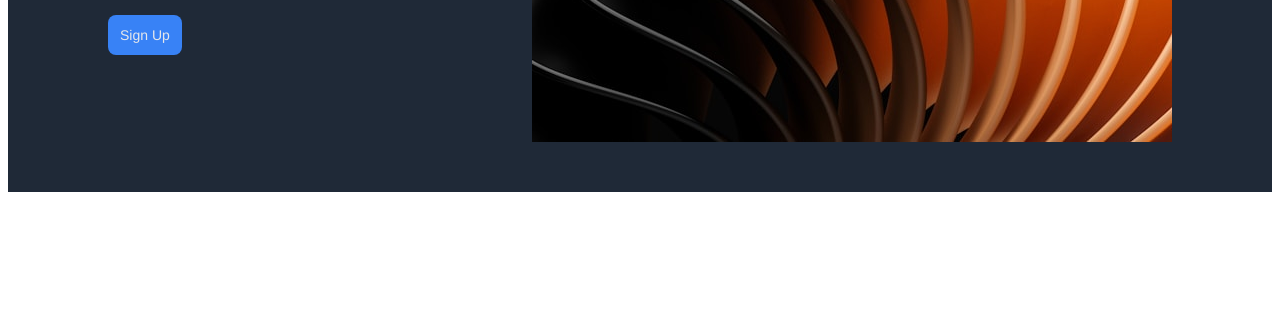
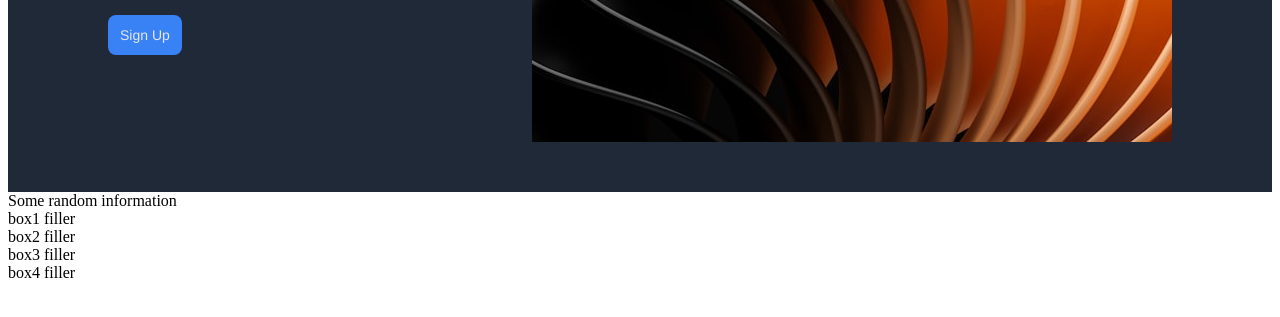
Before and after one commit to AshKuhlmann/TheOdinProject, a plain HTML site: page landing-page/index.html in a window 1280 px wide. Shown: the part 443-760 px from the top of the page. Drawn offline with Linux system fonts and the light colour scheme.

Commit message:
Landing Page Project: Section 3 Setup skeleton HTML with no CSS styling (yet)

```diff
--- a/landing-page/index.html
+++ b/landing-page/index.html
@@ -29,5 +29,14 @@
             <img src="./images/black-orange-shell.jpg" alt="samsung-memory">
         </div>
     </div>
+    <div class="section-3">
+        <div class="top-textbox">Some random information</div>
+        <div class="flex-container-3">
+            <div class="box1">box1 filler</div>
+            <div class="box2">box2 filler</div>
+            <div class="box3">box3 filler</div>
+            <div class="box4">box4 filler</div>
+        </div>
+    </div>
 </body>
 </html>
```
